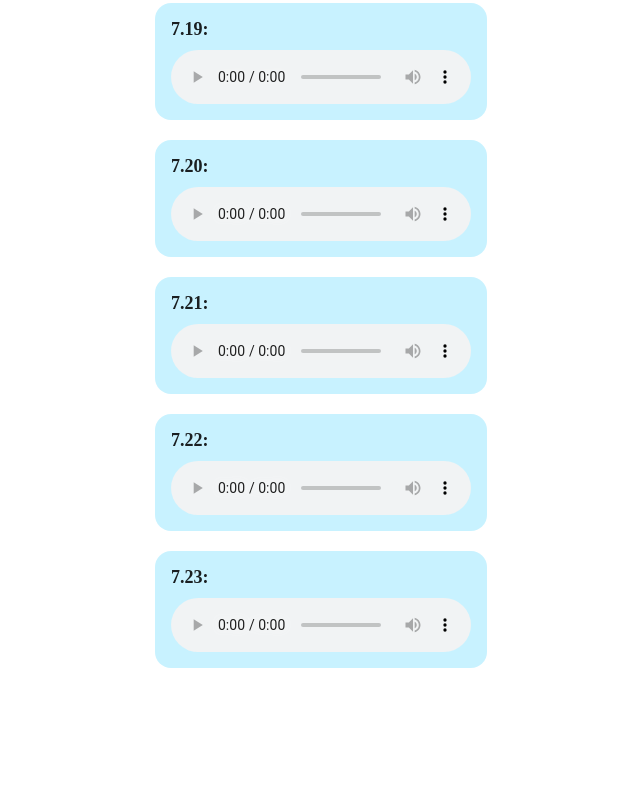
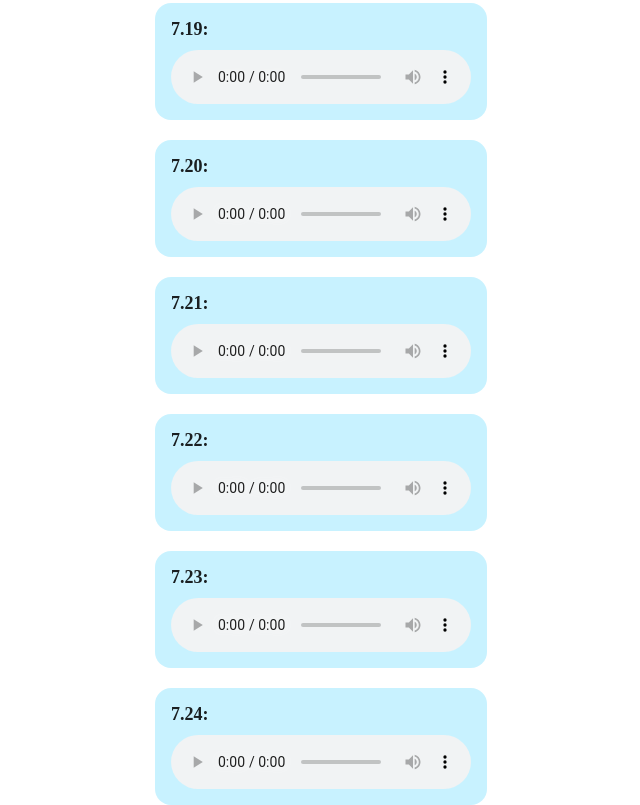
Before and after one commit to DESERT-TVT/Voice, a plain HTML site: page index.html in a window 1280 px wide. Shown: the part 2490-3295 px from the top of the page, without its empty margins (319-959 px from the left). Before the commit the page ends 3158 px from the top, so only its background shows below. Drawn offline with Linux system fonts and the light colour scheme.

Commit message:
fix: 7.24

```diff
--- a/index.html
+++ b/index.html
@@ -78,6 +78,10 @@
         <div>7.23:</div>
         <audio src="./assets/7.23.m4a" controls class="audio"></audio>
       </div>
+      <div class="box">
+        <div>7.24:</div>
+        <audio src="./assets/7.24.m4a" controls class="audio"></audio>
+      </div>
     </div>
   </body>    <script src="./js/sakura.js"></script>
 </html>
```
Also changed, not shown: 1 other file.
